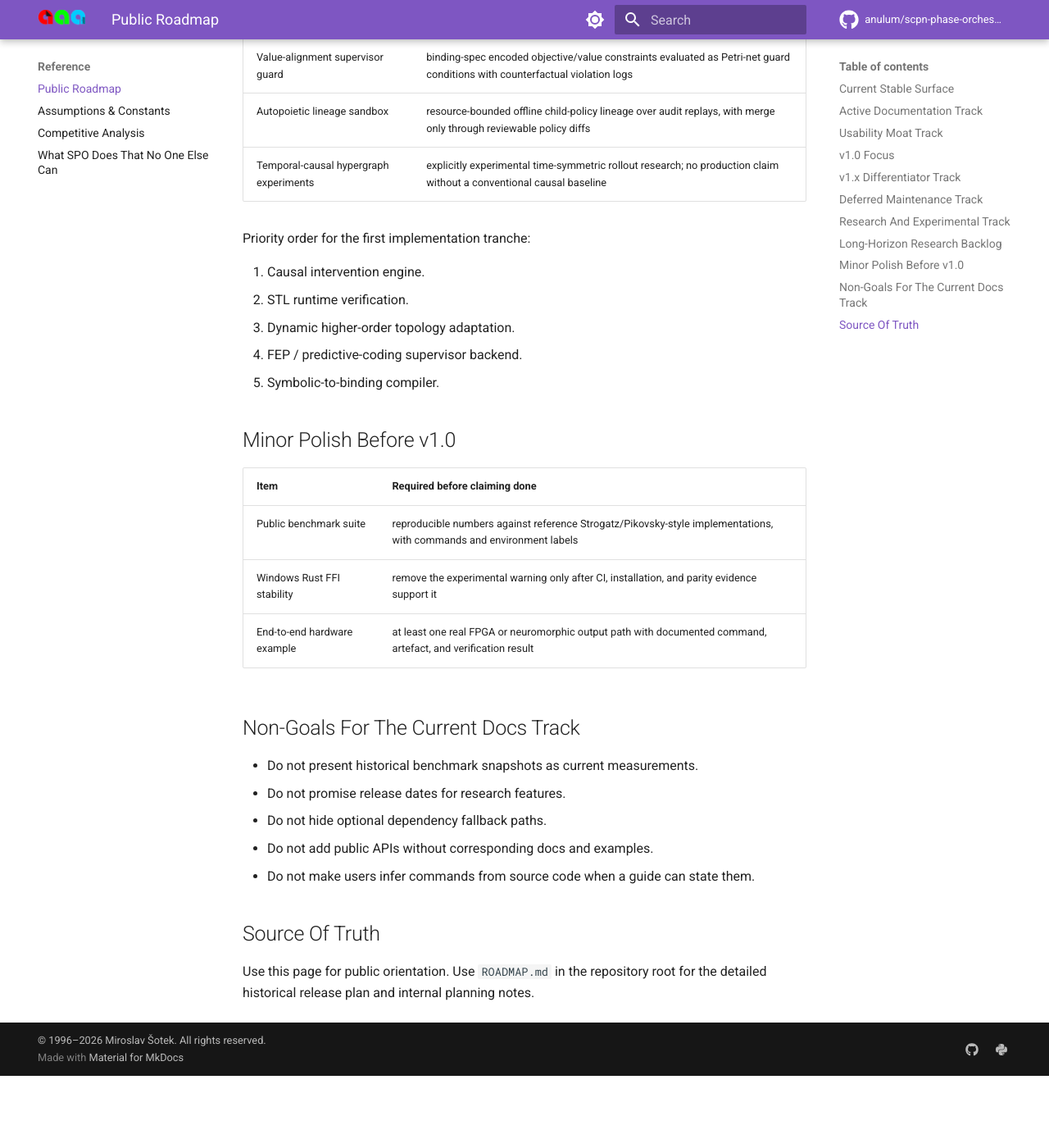
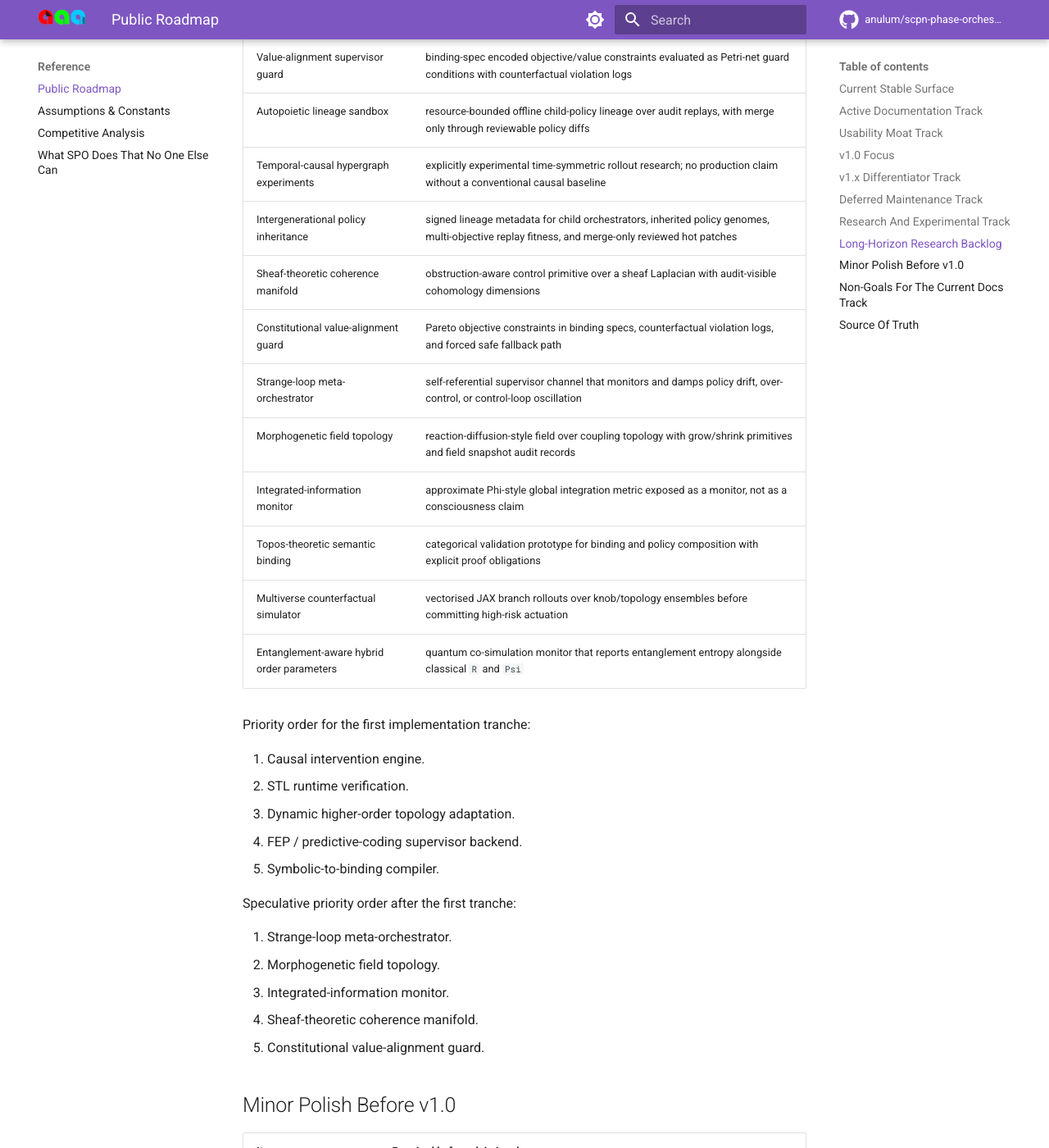
Before and after one commit to anulum/scpn-phase-orchestrator, an MkDocs documentation site: the page built from docs/roadmap.md, in a window 1280 px wide and 1400 px high, scrolled down 4840 px. Shown: the whole window at 82% size. Built offline with MkDocs 1.6.1 and Material for MkDocs 9.7.7, drawn with Linux system fonts in a browser that asks for light colours; comment, search, counter and statistics services are not loaded; before the commit the page ends 6152 px from its top, so only the background shows below that.

Commit message:
docs: extend speculative roadmap backlog
Add long-horizon roadmap entries for intergenerational policy inheritance, sheaf-theoretic coherence manifolds, constitutional alignment guards, strange-loop supervision, morphogenetic topology, integrated-information monitoring, topos binding, multiverse rollouts, and hybrid order parameters.

Co-Authored-By: Arcane Sapience <protoscience@anulum.li>

```diff
--- a/docs/roadmap.md
+++ b/docs/roadmap.md
@@ -117,6 +117,15 @@ into the active roadmap.
 | Value-alignment supervisor guard | binding-spec encoded objective/value constraints evaluated as Petri-net guard conditions with counterfactual violation logs |
 | Autopoietic lineage sandbox | resource-bounded offline child-policy lineage over audit replays, with merge only through reviewable policy diffs |
 | Temporal-causal hypergraph experiments | explicitly experimental time-symmetric rollout research; no production claim without a conventional causal baseline |
+| Intergenerational policy inheritance | signed lineage metadata for child orchestrators, inherited policy genomes, multi-objective replay fitness, and merge-only reviewed hot patches |
+| Sheaf-theoretic coherence manifold | obstruction-aware control primitive over a sheaf Laplacian with audit-visible cohomology dimensions |
+| Constitutional value-alignment guard | Pareto objective constraints in binding specs, counterfactual violation logs, and forced safe fallback path |
+| Strange-loop meta-orchestrator | self-referential supervisor channel that monitors and damps policy drift, over-control, or control-loop oscillation |
+| Morphogenetic field topology | reaction-diffusion-style field over coupling topology with grow/shrink primitives and field snapshot audit records |
+| Integrated-information monitor | approximate Phi-style global integration metric exposed as a monitor, not as a consciousness claim |
+| Topos-theoretic semantic binding | categorical validation prototype for binding and policy composition with explicit proof obligations |
+| Multiverse counterfactual simulator | vectorised JAX branch rollouts over knob/topology ensembles before committing high-risk actuation |
+| Entanglement-aware hybrid order parameters | quantum co-simulation monitor that reports entanglement entropy alongside classical `R` and `Psi` |
 
 Priority order for the first implementation tranche:
 
@@ -125,6 +134,14 @@ Priority order for the first implementation tranche:
 3. Dynamic higher-order topology adaptation.
 4. FEP / predictive-coding supervisor backend.
 5. Symbolic-to-binding compiler.
+
+Speculative priority order after the first tranche:
+
+1. Strange-loop meta-orchestrator.
+2. Morphogenetic field topology.
+3. Integrated-information monitor.
+4. Sheaf-theoretic coherence manifold.
+5. Constitutional value-alignment guard.
 
 ## Minor Polish Before v1.0
 
```
Also changed, not shown: ROADMAP.md (+17 -0 lines).
